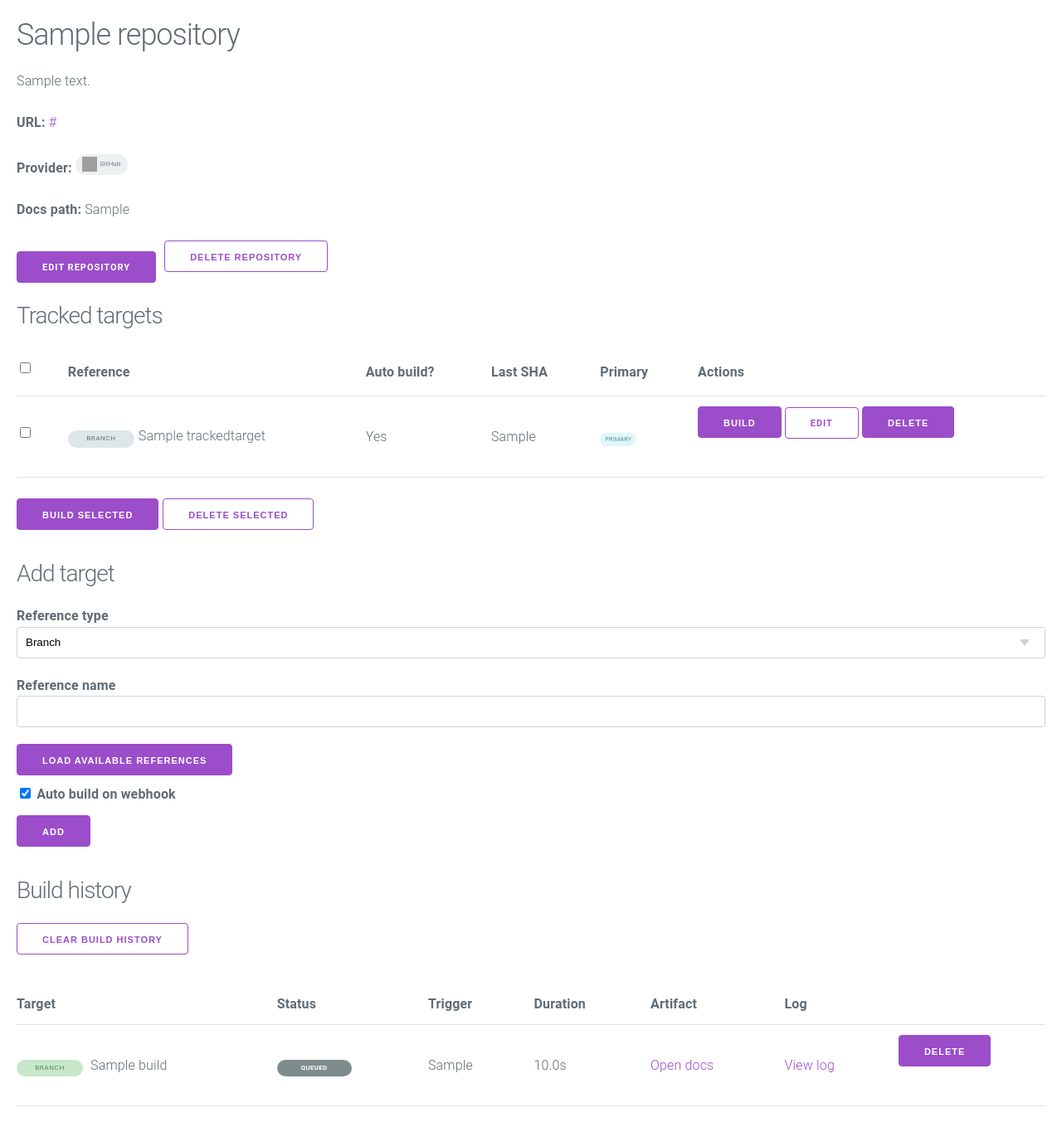
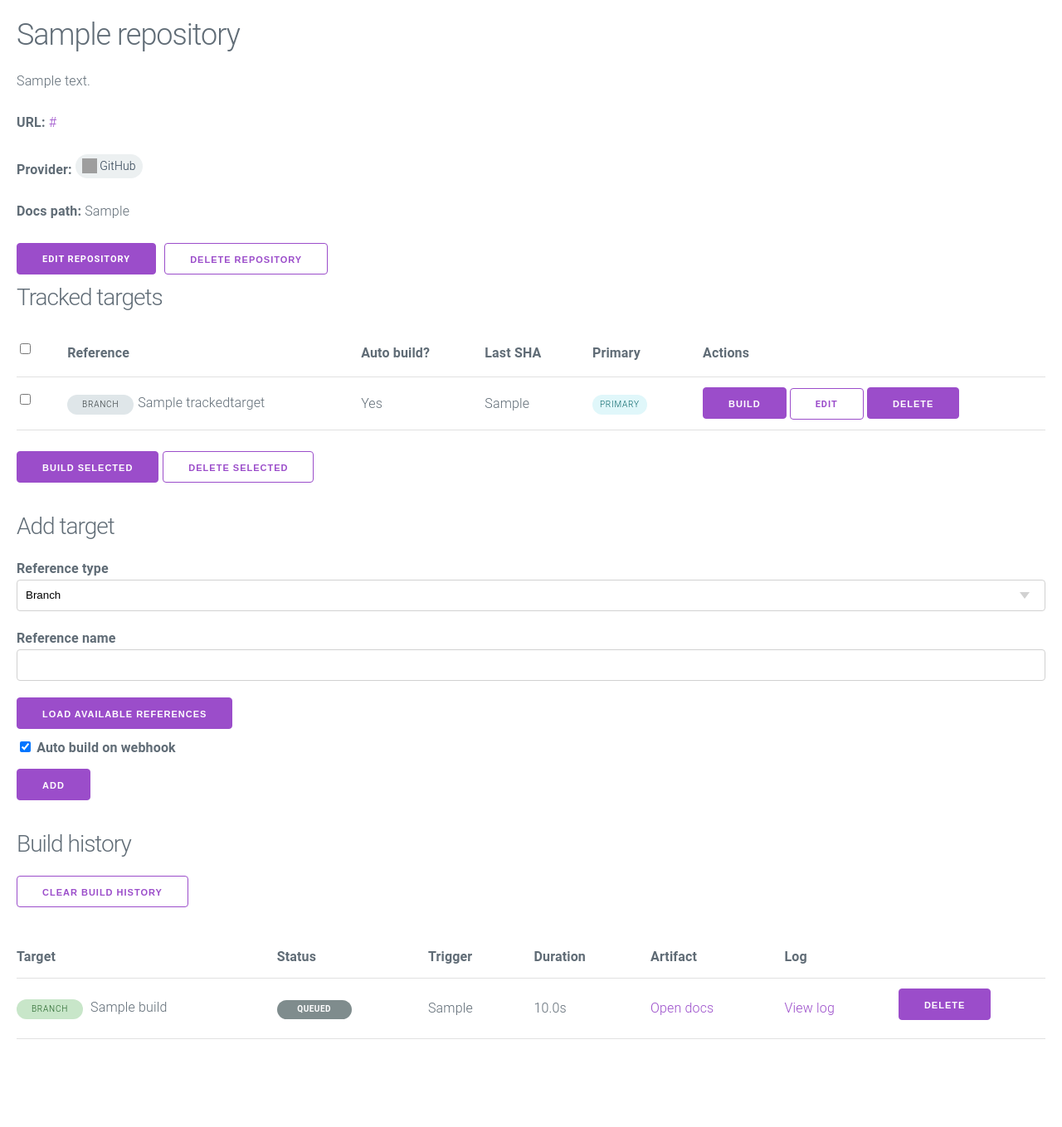
Before and after one commit to MickaelDescamps/sphinx_server, a FastAPI app: page /admin/repos/1 in a window 1280 px wide. Shown: the part 46-1405 px from the top of the page at 83% size. After the commit the page ends 1299 px from the top, so only its background shows below. Run offline with FastAPI, Linux system fonts and the light colour scheme; tables that the repository leaves empty hold one stand-in row (values such as "Sample post"); data that the repository does not hold is empty; parts of the project's set-up code (start-up, migrations or seed data) failed here and were passed over; grey boxes are pictures that could not be loaded.

Commit message:
Some fix

```diff
--- a/docs/source/conf.py
+++ b/docs/source/conf.py
@@ -1,6 +1,5 @@
 import os.path
 import shutil
-from datetime import datetime
 from pathlib import Path
 from typing import Any, Iterable
 
--- a/src/sphinx_server/database.py
+++ b/src/sphinx_server/database.py
@@ -14,8 +14,8 @@ engine = create_engine(settings.db_url, connect_args={"check_same_thread": False
 
 def init_db() -> None:
     """Create database tables and ensure SQLite-compatible schema evolution."""
+    SQLModel.metadata.create_all(engine)
     _ensure_sqlite_columns()
-    SQLModel.metadata.create_all(engine)
 
 
 @contextmanager
--- a/src/sphinx_server/web/templates/admin/index.html
+++ b/src/sphinx_server/web/templates/admin/index.html
@@ -10,7 +10,7 @@
     <tbody>
     {% for repo in repos %}
         <tr>
-            <td><a href="/admin/repos/{{ repo.id }}">{{ repo.name }}</a><br><span class="muted">{{ repo.url }}</span></td>
+            <td><a href="/admin/repos/{{ repo.id }}">{{ repo.name }}</a><br><span class="muted" style="font-size: 1.2rem;">{{ repo.url }}</span></td>
             <td>{{ provider_badge(repo.provider) }}</td>
             <td>{{ repo.docs_path }}</td>
             <td>{{ repo.tracked_targets|length }}</td>
--- a/src/sphinx_server/web/templates/admin/repo_detail.html
+++ b/src/sphinx_server/web/templates/admin/repo_detail.html
@@ -9,7 +9,7 @@
 
 <div style="display:flex; gap:1rem; flex-wrap:wrap; align-items:center;">
     <a class="button" href="/admin/repos/{{ repo.id }}/edit">Edit repository</a>
-    <form method="post" action="/admin/repos/{{ repo.id }}/delete" onsubmit="return confirm('Delete repository {{ repo.name }}?');">
+    <form method="post" action="/admin/repos/{{ repo.id }}/delete" style="margin-bottom: 0px;" onsubmit="return confirm('Delete repository {{ repo.name }}?');">
         <button type="submit" class="button button-outline">Delete repository</button>
     </form>
 </div>
@@ -31,19 +31,19 @@
                     {% if repo.primary_target_id == target.id %}
                         <span class="primary-chip">Primary</span>
                     {% else %}
-                        <form method="post" action="/admin/repos/{{ repo.id }}/primary" style="display:inline-block;">
+                        <form method="post" action="/admin/repos/{{ repo.id }}/primary" style="display:inline-block; margin-bottom: 0px;">
                             <input type="hidden" name="target_id" value="{{ target.id }}">
                             <button type="submit">Set primary</button>
                         </form>
                     {% endif %}
                 </td>
                     <td>
-                        <form method="post" action="/admin/targets/{{ target.id }}/build" style="display:inline-block;">
-                            <button type="submit">Build</button>
+                        <form method="post" action="/admin/targets/{{ target.id }}/build" style="display:inline-block; margin-bottom: 0px;">
+                            <button type="submit" style="margin-bottom: 0px;">Build</button>
                     </form>
-                    <a class="button button-outline" href="/admin/targets/{{ target.id }}/edit">Edit</a>
-                    <form method="post" action="/admin/targets/{{ target.id }}/delete" style="display:inline-block;" onsubmit="return confirm('Delete target {{ target.ref_name }}?');">
-                        <button type="submit">Delete</button>
+                    <a class="button button-outline" href="/admin/targets/{{ target.id }}/edit" style="margin-bottom: 0px;">Edit</a>
+                    <form method="post" action="/admin/targets/{{ target.id }}/delete" style="display:inline-block; margin-bottom: 0px;" onsubmit="return confirm('Delete target {{ target.ref_name }}?');">
+                        <button type="submit" style="margin-bottom: 0px;">Delete</button>
                     </form>
                 </td>
             </tr>
@@ -120,7 +120,7 @@
                     {% else %}-{% endif %}
                 </td>
                 <td>
-                    <form method="post" action="/admin/builds/{{ build.id }}/delete" onsubmit="return confirm('Delete build {{ build.id }} and remove artifacts?');">
+                    <form method="post" action="/admin/builds/{{ build.id }}/delete" style="margin-bottom: 0px;" onsubmit="return confirm('Delete build {{ build.id }} and remove artifacts?');">
                         <button type="submit">Delete</button>
                     </form>
                 </td>
@@ -158,7 +158,7 @@
             <td data-artifact-cell>${artifactCell}</td>
             <td data-log-cell>${logCell}</td>
             <td>
-                <form method="post" action="/admin/builds/${build.id}/delete" onsubmit="return confirm('Delete build ${build.id} and remove artifacts?');">
+                <form method="post" action="/admin/builds/${build.id}/delete" style="margin-bottom: 0px;" onsubmit="return confirm('Delete build ${build.id} and remove artifacts?');">
                     <button type="submit">Delete</button>
                 </form>
             </td>
--- a/src/sphinx_server/web/templates/base.html
+++ b/src/sphinx_server/web/templates/base.html
@@ -8,19 +8,19 @@
     <style>
         body { margin: 2rem; }
         nav { margin-bottom: 2rem; }
-        .status-label { display:inline-flex; align-items:center; justify-content:center; padding:0.35rem 0.85rem; border-radius:999px; font-size:0.78rem; font-weight:600; min-width:90px; text-transform:uppercase; letter-spacing:0.05em; }
+        .status-label { display:inline-flex; align-items:center; justify-content:center; padding:0.35rem 0.85rem; border-radius:999px; font-size:1.0rem; font-weight:600; min-width:90px; text-transform:uppercase; letter-spacing:0.05em; }
         .status-success { background:#2ecc71; color:#fff; }
         .status-failed { background:#e74c3c; color:#fff; }
         .status-running { background:#f1c40f; color:#000; animation:pulse 1.2s ease-in-out infinite; }
         .status-queued { background:#7f8c8d; color:#fff; }
         table { width: 100%; }
         .muted { color: #7f8c8d; font-size: 0.85rem; }
-        .ref-label { display:inline-flex; align-items:center; justify-content:center; padding:0.4rem 0.9rem; border-radius:999px; font-size:0.8rem; text-transform:uppercase; letter-spacing:0.08em; margin-right:0.5rem; background:#dfe6e9; color:#2d3436; min-width:80px; }
+        .ref-label { display:inline-flex; align-items:center; justify-content:center; padding:0.4rem 0.9rem; border-radius:999px; font-size:1.0rem; text-transform:uppercase; letter-spacing:0.08em; margin-right:0.5rem; background:#dfe6e9; color:#2d3436; min-width:80px; }
         .ref-label.branch { background:#c8e6c9; color:#1b5e20; }
         .ref-label.tag { background:#ffe0b2; color:#e65100; }
-        .provider-label { display:inline-flex; align-items:center; gap:0.35rem; padding:0.35rem 0.8rem; border-radius:999px; font-size:0.8rem; text-transform:capitalize; background:#ecf0f1; color:#2c3e50; }
+        .provider-label { display:inline-flex; align-items:center; gap:0.35rem; padding:0.35rem 0.8rem; border-radius:999px; font-size:1.4rem; text-transform:capitalize; background:#ecf0f1; color:#2c3e50; }
         .provider-label img { width:18px; height:18px; }
-        .primary-chip { display:inline-flex; align-items:center; padding:0.25rem 0.6rem; border-radius:999px; font-size:0.7rem; background:#e0f7fa; color:#006064; text-transform:uppercase; letter-spacing:0.05em; }
+        .primary-chip { display:inline-flex; align-items:center; padding:0.4rem 0.9rem; border-radius:999px; font-size:1.0rem; background:#e0f7fa; color:#006064; text-transform:uppercase; letter-spacing:0.08em; margin-right:0.5rem;}
         .ref-browser { margin-top:0.5rem; border:1px solid #dfe6e9; border-radius:8px; padding:0.5rem; }
         .ref-browser-results { max-height:220px; overflow-y:auto; display:grid; gap:0.35rem; margin-top:0.5rem; }
         .ref-browser-results button { border:1px solid #ccd6dd; border-radius:6px; padding:0.45rem 0.6rem; background:#fff; cursor:pointer; text-align:left; font-weight:600; color:#2d3436; box-shadow:0 1px 2px rgba(0,0,0,0.05); display:flex; justify-content:space-between; }
--- a/src/sphinx_server/web/templates/docs/index.html
+++ b/src/sphinx_server/web/templates/docs/index.html
@@ -5,12 +5,12 @@
     <section class="repo-card">
         <h3>
             {{ repo.project_name or repo.name }}
-            {% if repo.project_version %}<span class="repo-version">v{{ repo.project_version }}</span>{% endif %}
+            {% if repo.project_version %}<span class="repo-version" style="font-size: 1.5rem;">v{{ repo.project_version }}</span>{% endif %}
         </h3>
         {% if repo.project_summary %}
-            <p class="muted">{{ repo.project_summary }}</p>
+            <p class="muted" style="font-size: 1.5rem;">{{ repo.project_summary }}</p>
         {% elif repo.description %}
-            <p class="muted">{{ repo.description }}</p>
+            <p class="muted" style="font-size: 1.5rem;">{{ repo.description }}</p>
         {% endif %}
         {% if repo.project_homepage %}
             <p><a href="{{ repo.project_homepage }}" target="_blank">Homepage</a></p>
--- a/src/sphinx_server/web/templates/docs/target.html
+++ b/src/sphinx_server/web/templates/docs/target.html
@@ -1,7 +1,7 @@
 {% extends "base.html" %}
 {% block content %}
 {% set ref_label = 'Branch' if target.ref_type == 'branch' else 'Tag' %}
-<h2>{{ repo.name }} / <span class="ref-label {{ target.ref_type }}">{{ ref_label }}</span>{{ target.ref_name }}</h2>
+<h2>{{ repo.name }} / <span class="ref-label {{ target.ref_type }}" style="font-size:2.5rem;">{{ ref_label }}</span>{{ target.ref_name }}</h2>
 <p><a href="/">Back to explorer</a></p>
 <table>
     <thead><tr><th>SHA</th><th>Status</th><th>Duration</th><th>Finished</th></tr></thead>
```
Also changed, not shown: src/sphinx_server/build_service.py (+13 -2 lines), src/sphinx_server/web/static/sphinx-nav.js (+34 -2 lines), CHANGELOG.md.
